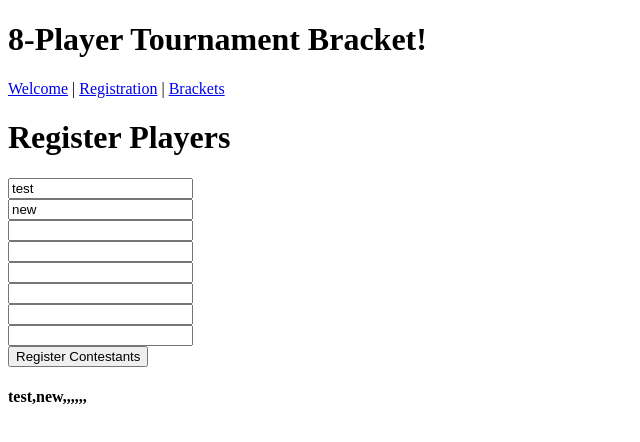
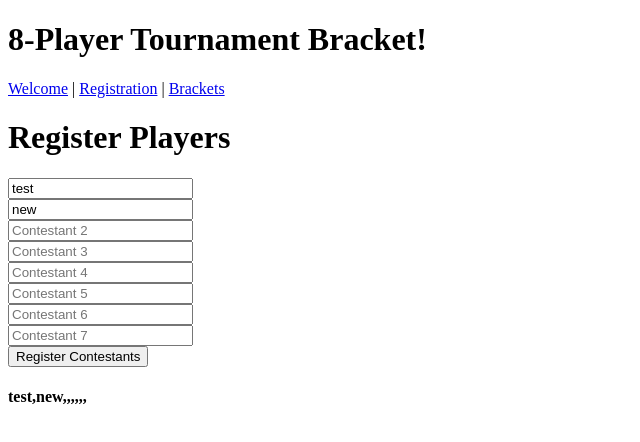
Before and after one commit to TheBarronReportCodes/Tournament, an Angular app: page /registration in a window 1280 px wide. Shown: the top 442 px of the page, without its empty margins (0-640 px from the left). Built offline with nearby package versions, Linux system fonts and the light colour scheme.

Commit message:
inputs refactored so that they work with *ngFor

```diff
--- a/src/app/tournament/registration/registration.component.html
+++ b/src/app/tournament/registration/registration.component.html
@@ -3,10 +3,14 @@
 <div *ngIf="message">{{ message }}</div>
 <div class="form-group">
 	<form (ngSubmit)="registerContestants()">
+		<div *ngFor="let player of players; index as playerSpot; trackBy: trackByPlayerIndex">
 			<input type="text"
-			       name="playerNameSpot0"
-			       [(ngModel)]="players[0]">
+			       placeholder="Contestant {{ playerSpot }}"
+			       name="playerNameSpot{{ playerSpot }}"
+			       [(ngModel)]="players[playerSpot]">
 			<br>
+		</div>
+<!--
 			<input type="text"
 			       name="playerNameSpot1"
 			       [(ngModel)]="players[1]">
@@ -35,6 +39,7 @@
 			       name="playerNameSpot7"
 			       [(ngModel)]="players[7]">
 			<br>
+-->
 	<button type="submit">Register Contestants</button>
 	</form>
 </div>
```
